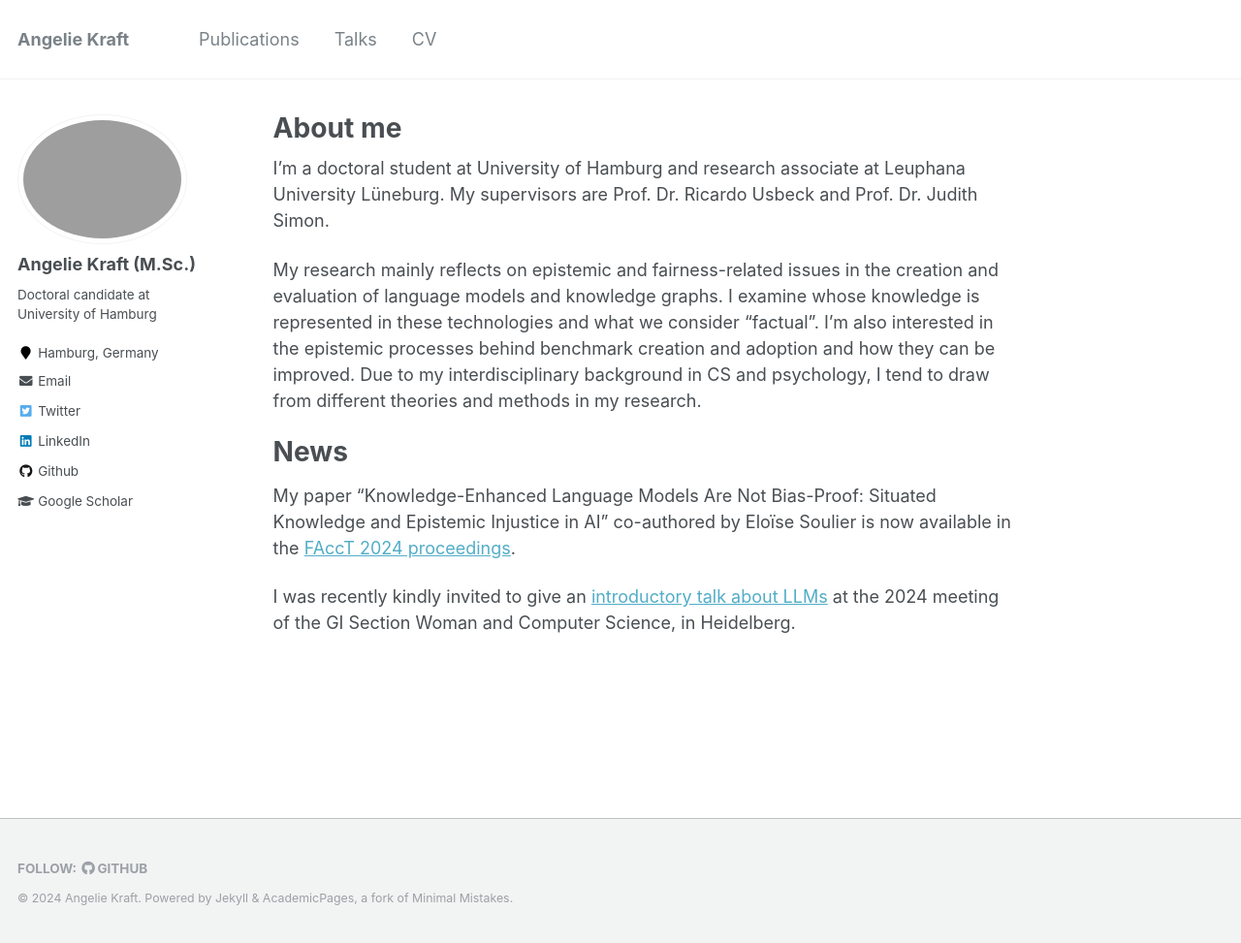
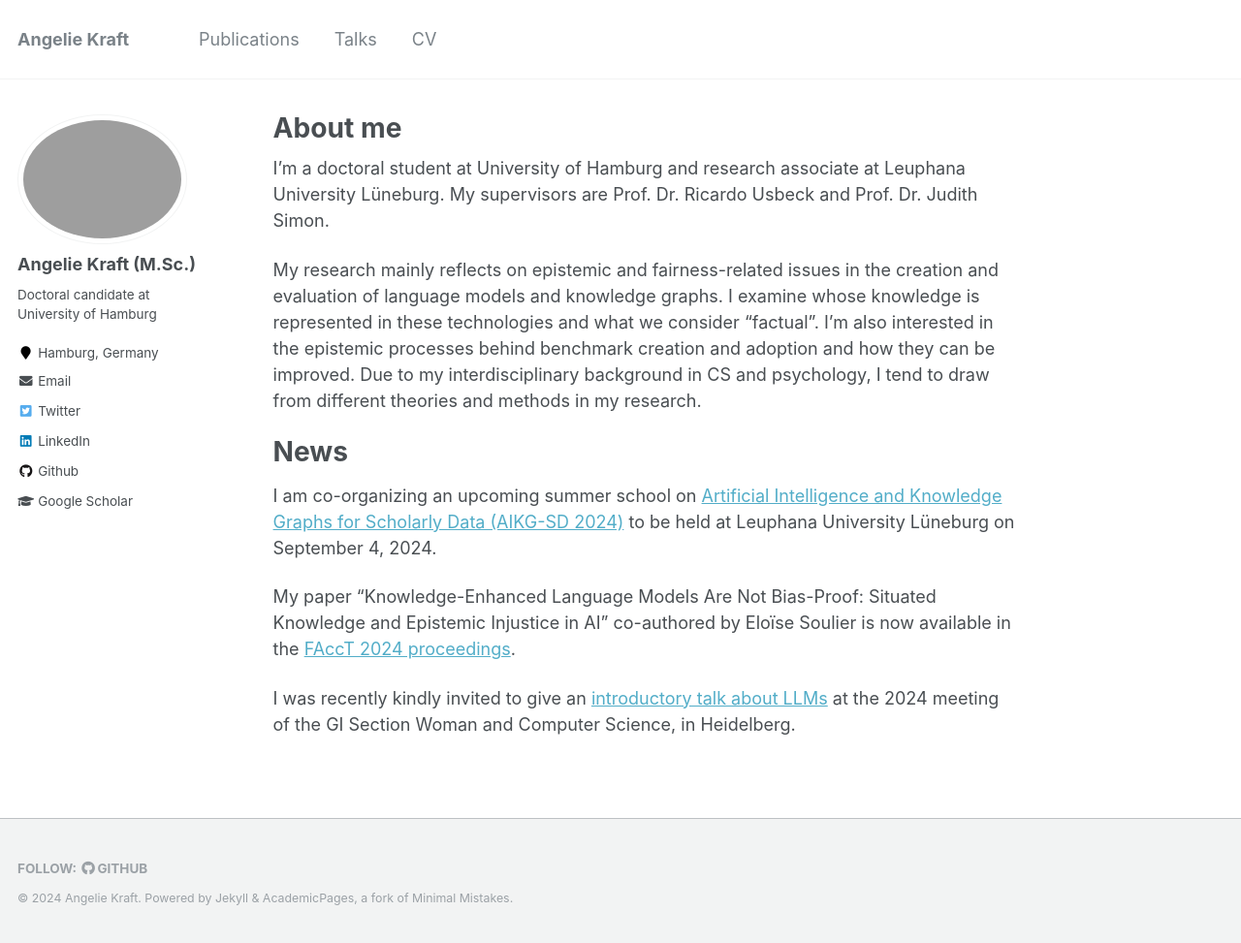
Before and after one commit to krangelie/krangelie.github.io, a Jekyll site: the page built from _pages/about.md, in a window 1280 px wide and 973 px high. Shown: the whole window at 97% size. Built offline with Jekyll 4.4.1, drawn with Linux system fonts in a browser that asks for light colours.

Commit message:
update about

```diff
--- a/_pages/about.md
+++ b/_pages/about.md
@@ -13,6 +13,8 @@ My research mainly reflects on epistemic and fairness-related issues in the crea
 
 
 # News
+I am co-organizing an upcoming summer school on [Artificial Intelligence and Knowledge Graphs for Scholarly Data (AIKG-SD 2024)](https://sites.google.com/view/aikg-sd-summer-school-day-2024/startseite) to be held at Leuphana University Lüneburg on September 4, 2024.
+
 My paper "Knowledge-Enhanced Language Models Are Not Bias-Proof: Situated Knowledge and Epistemic Injustice in AI" co-authored by Eloïse Soulier is now available in the [FAccT 2024 proceedings](https://dl.acm.org/doi/10.1145/3630106.3658981).
 
 I was recently kindly invited to give an [introductory talk about LLMs](https://fg-frauen-informatik.gi.de/veranstaltung/fachgruppentagung-2024) at the 2024 meeting of the GI Section Woman and Computer Science, in Heidelberg.
```
